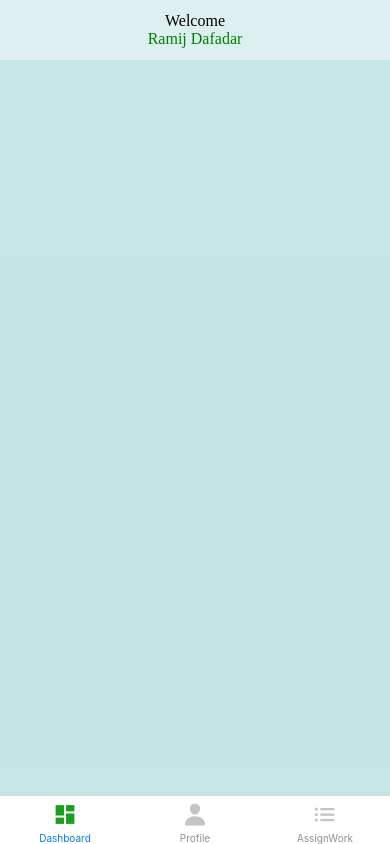
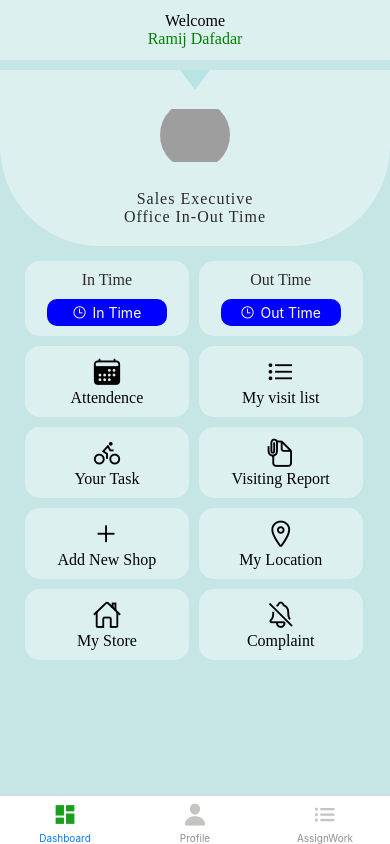
Before and after one commit to ramij5135/EmpManage, a React Native app: screen /BottomTab in a window 390 px wide. Built offline with nearby package versions, Linux system fonts and the light colour scheme; grey boxes are pictures that could not be loaded.

Commit message:
Emp:\ Employee home screen design complete

```diff
--- a/src/layouts/screens/Employee/EmployeeHomeScreen.js
+++ b/src/layouts/screens/Employee/EmployeeHomeScreen.js
@@ -1,14 +1,132 @@
-import React from 'react';
-import { View, Text, StyleSheet } from 'react-native';
+import React, { useState } from 'react';
+import { View, Text, StyleSheet, Image, Dimensions } from 'react-native';
+import Ionicons from 'react-native-vector-icons/Ionicons';
 
+
+const optionButton =[
+  {
+    id:0,
+    optionName:'In Time',
+    icon:'time-outline',
+    btnTitle:'In Time'
+  },
+  {
+    id:1,
+    optionName:'Out Time',
+    icon:'time-outline',
+    btnTitle:'Out Time'
+  },
+  {
+    id:2,
+    optionName:'Attendence',
+    icon:'calendar',
+    btnTitle:'Attendence'
+  },
+  {
+    id:3,
+    optionName:'My visit list',
+    icon:'list-outline',
+    btnTitle:'My visit list'
+  },
+  {
+    id:4,
+    optionName:'Your Task',
+    icon:'bicycle-outline',
+    btnTitle:'Your Task'
+  },
+  {
+    id:5,
+    optionName:'Visiting Report',
+    icon:'document-attach-outline',
+    btnTitle:'Visiting Report'
+  },
+  {
+    id:6,
+    optionName:'Add New Shop',
+    icon:'add-outline',
+    btnTitle:'Add New Shop'
+  },
+  {
+    id:7,
+    optionName:'My Location',
+    icon:'location-outline',
+    btnTitle:'My Location'
+  },
+  {
+    id:8,
+    optionName:'My Store',
+    icon:'home-outline',
+    btnTitle:'My Store'
+  },
+  {
+    id:9,
+    optionName:'Complaint',
+    icon:'notifications-off-outline',
+    btnTitle:'Complaint'
+  },
+]
 
 
 const HomeScreen = () => {
+  const [time, setTime] = useState('');
+  const [outTime, setOutTime] = useState('');
+
+  const getInTime = () => {
+    const today = new Date();
+    const time = today.getHours() + ":" + today.getMinutes();
+    setTime(time)
+  }
+  const getOutTime = () => {
+    const today = new Date();
+    const time = today.getHours() + ":" + today.getMinutes();
+    setOutTime(time);
+  }
   return(
     <View style={styles.container}>
       <View style={styles.header}>
         <Text style={styles.welcome}>Welcome</Text>
         <Text style={styles.welcomeName}>Ramij Dafadar</Text>
+      </View>
+      <View style={styles.wrapper}>
+        <View style={styles.square} />
+        <Image style={styles.profileImg} source={require('../../../assets/imgs/profile.jpg')} />
+        <Text style={styles.workTitle}>Sales Executive</Text>
+        <Text style={styles.workTime}>Office In-Out Time</Text>
+      </View>
+      <View style={{paddingHorizontal:20}}>
+        <View style={styles.option}>
+          {
+            optionButton.map((op) =>{
+              return(
+                <View key={op.id.toString()} style={styles.optionButton}>
+                  {
+                    op.btnTitle === 'In Time' ?
+                    <>
+                      <Text style={styles.buttonTitle}>{op.optionName}</Text>
+                      <Text>{time}</Text>
+                      <View style={styles.button}>
+                        <Ionicons name='time-outline' size={15} color={'#fff'} />
+                        <Text onPress={getInTime} style={{color:'#fff', marginLeft:5}}>{op.btnTitle}</Text>
+                      </View>
+                    </> : op.btnTitle === 'Out Time' ?
+                    <>
+                      <Text style={styles.buttonTitle}>{op.optionName}</Text>
+                      <Text>{outTime}</Text>
+                      <View style={styles.button}>
+                        <Ionicons name='time-outline' size={15} color={'#fff'} />
+                        <Text onPress={getOutTime} style={{color:'#fff', marginLeft:5}}>{op.btnTitle}</Text>
+                      </View>
+                    </> :
+                    <>
+                      <Ionicons name={op.icon} size={30} />
+                      <Text style={{fontFamily:'Poppins-Regular', fontSize:16}}>{op.optionName}</Text>
+                    </>
+                  }
+                </View>
+              )
+            })
+          }
+        </View>
       </View>
     </View>
   )
@@ -16,7 +134,6 @@ const HomeScreen = () => {
 
 const styles = StyleSheet.create({
   container:{
-    // padding:20,
     flex:1,
     backgroundColor:'rgba(130,209,209,0.4)',
   },
@@ -34,6 +151,83 @@ const styles = StyleSheet.create({
     fontFamily:'Poppins-SemiBold',
     fontSize:16,
     color:'green'
+  },
+  wrapper:{
+    backgroundColor:'rgba(255,255,255,0.4)',
+    borderBottomLeftRadius:100,
+    borderBottomRightRadius:100,
+    overflow:'hidden',
+    marginVertical:10,
+    paddingVertical:20,
+    alignItems:'center',
+  },
+  square:{
+    height:0,
+    width:0,
+    alignSelf:'center',
+    marginTop:-20,
+    top:0,
+    borderBottomWidth:20,
+    borderRightWidth:15,
+    borderLeftWidth:15,
+    borderBottomColor:'rgba(130,209,209,0.4)',
+    borderLeftColor:'transparent',
+    borderRightColor:'transparent',
+    borderTopColor:'transparent',
+    transform:[{rotate:'180deg'}],
+    marginBottom:10,
+    overflow:'hidden'
+  },
+  profileImg:{
+    height:70,
+    width:70,
+    borderRadius:50,
+    resizeMode:'contain',
+    alignSelf:'center',
+    marginBottom:20
+  },
+  workTitle:{
+    fontFamily:'Poppins-SemiBold',
+    fontSize:16,
+    color:'#2a2a2a',
+    letterSpacing:1
+  },
+  workTime:{
+    color:'#2a2a22',
+    fontFamily:'Poppins-Regular',
+    fontSize:16,
+    letterSpacing:1
+  },
+  option:{
+    flexDirection:'row',
+    flexWrap:'wrap',
+  },
+  optionButton:{
+    backgroundColor:'rgba(255,255,255,0.4)',
+    marginHorizontal:5,
+    // height:70,
+    paddingVertical:10,
+    width:Dimensions.get('window').width*0.42,
+    alignItems:'center',
+    justifyContent:'center',
+    borderRadius:15,
+    overflow:'hidden',
+    marginVertical:5
+  },
+  buttonTitle:{
+    fontFamily:'Poppins-Regular',
+    fontSize:16,
+    color:'#2a2a22'
+  },
+  button:{
+    flexDirection:'row',
+    alignItems:'center',
+    backgroundColor:'blue',
+    width:120,
+    paddingVertical:5,
+    justifyContent:'center',
+    borderRadius:10,
+    marginTop:10
   }
 });
 
```
